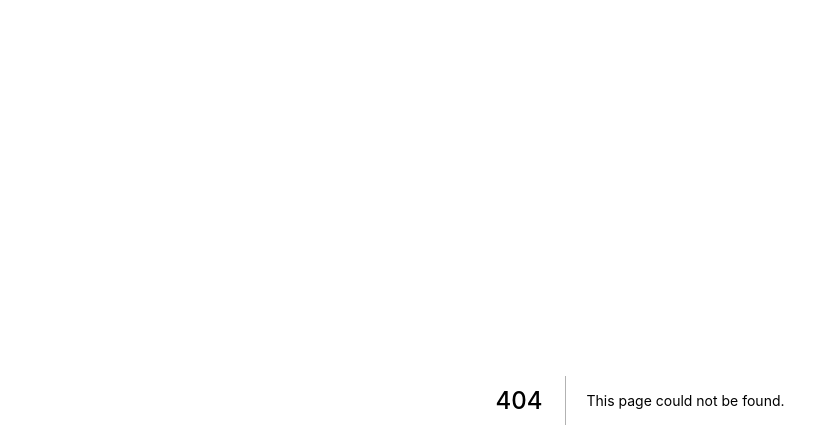
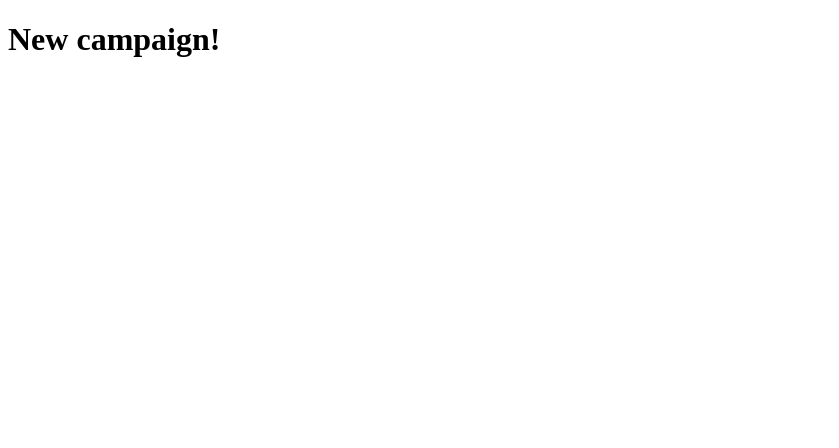
Before and after one commit to Betisman/ethereum-course-kickstart, a Next.js app: page /campaigns/new in a window 1280 px wide. Before the commit this address had no page. Shown: the top 448 px of the page, without its empty margins (0-839 px from the left). Built offline with nearby package versions, Linux system fonts and the light colour scheme.

Commit message:
creating basic new campaign component

```diff
--- /dev/null
+++ b/pages/campaigns/new.js
@@ -0,0 +1,9 @@
+import React, { Component } from 'react';
+
+class CampaignNew extends Component {
+  render () {
+    return <h1>New campaign!</h1>
+  }
+}
+
+export default CampaignNew;
```
